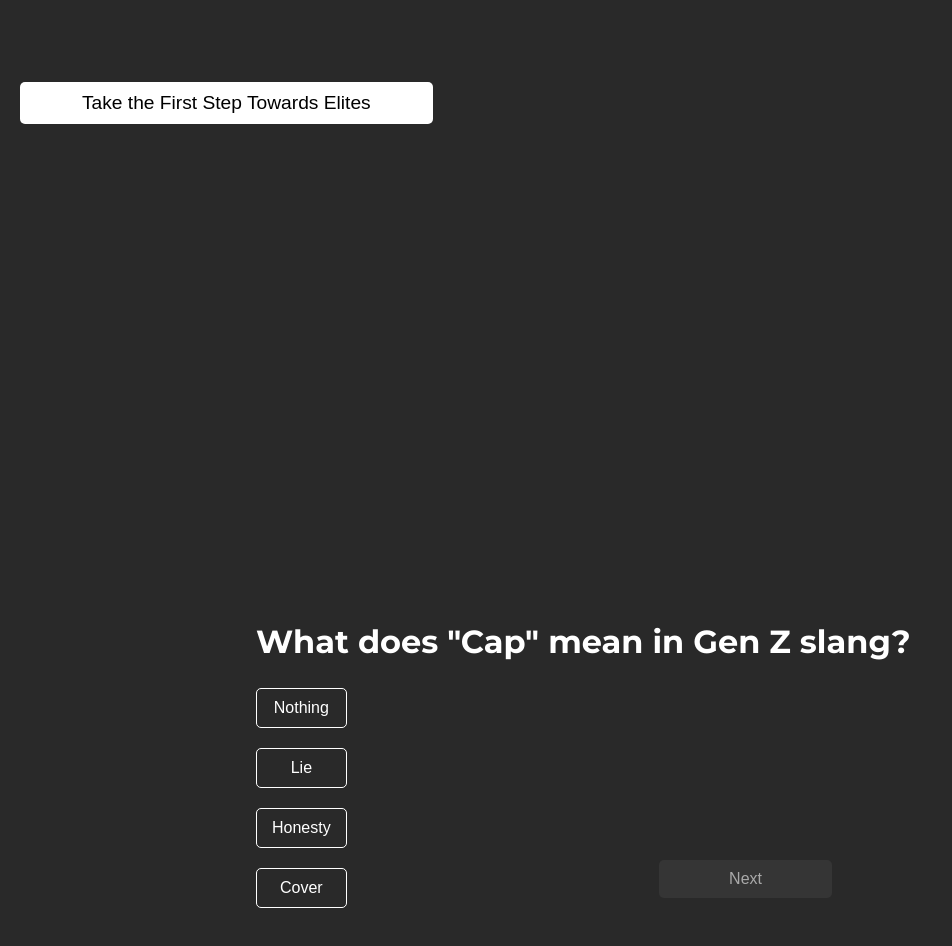
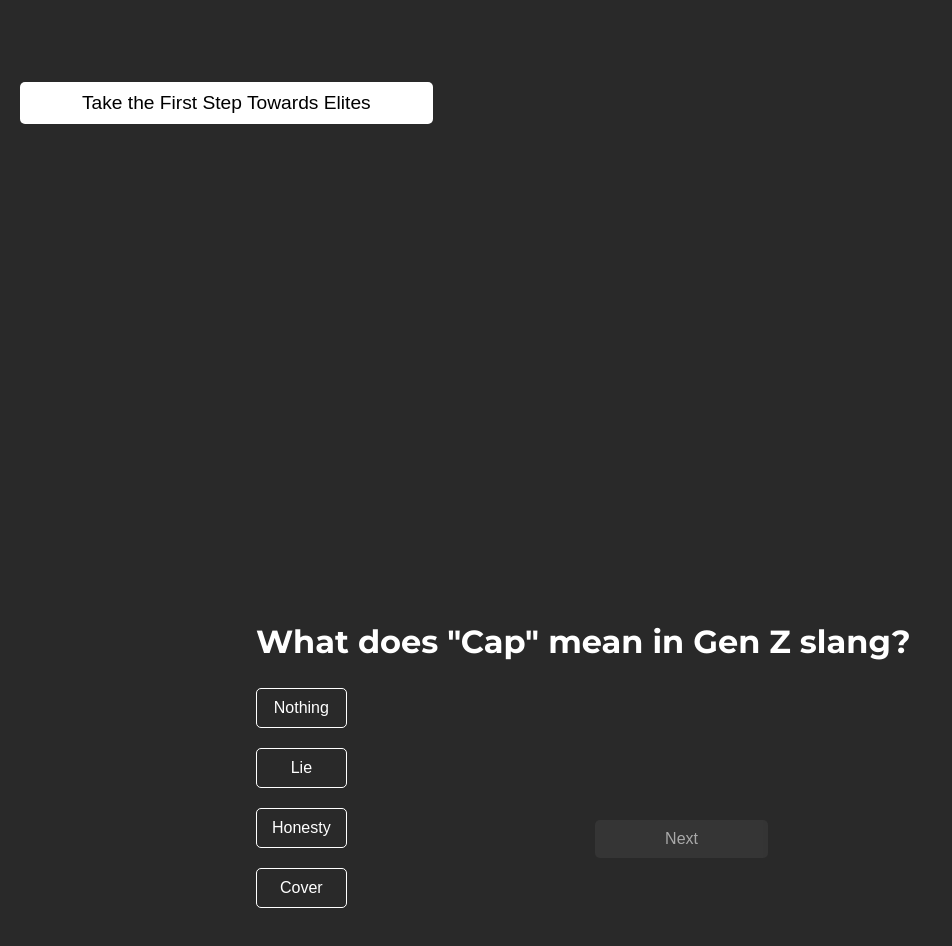
Before and after one commit to Hemang-05/Form_SUPP, a plain HTML site: page frontend/index.html in a window 1280 px wide. Shown: the part 542-1488 px from the top of the page, without its empty margins (0-952 px from the left). Drawn offline with nearby package versions, Linux system fonts and the light colour scheme.

Commit message:
Update style.css

```diff
--- a/frontend/style.css
+++ b/frontend/style.css
@@ -159,8 +159,8 @@ button:hover {
     opacity: 0.6;
     transition: all 0.3s;
     position: absolute;
-    right: 35%; /* Position the button to the right */
-    bottom: 25%;
+    right: 40%; /* Position the button to the right */
+    bottom: 30%;
 }
 
 .next-btn:enabled {
```
